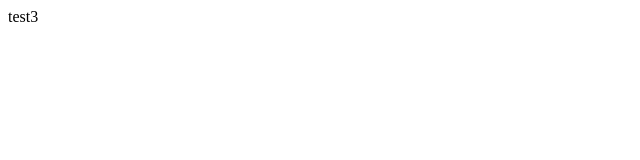
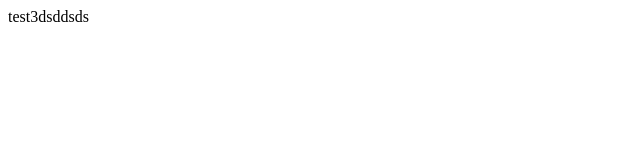
Before and after one commit to Vikas-Tiwari93/Git-test, a plain HTML site: page index3.html in a window 1280 px wide. Shown: the full height of the page, 0-640 px from the left. Drawn offline with Linux system fonts and the light colour scheme.

Commit message:
pop commit

```diff
--- a/index3.html
+++ b/index3.html
@@ -6,6 +6,6 @@
     <title>Document</title>
   </head>
   <body>
-    test3
+    test3dsddsds
   </body>
 </html>
```
Also changed, not shown: index2.html (+1 -1 lines).
